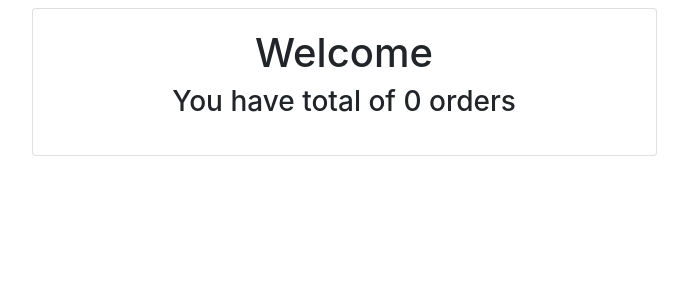
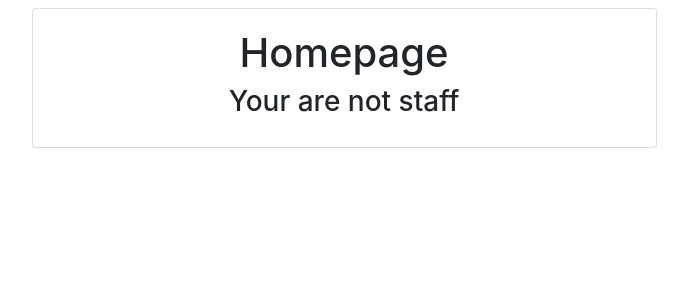
Before and after one commit to KamilKulerz/order_management, a Django app: page / in a window 1280 px wide. Shown: the part 56-356 px from the top of the page, without its empty margins (296-984 px from the left). Run offline with Django 3.2, Linux system fonts and the light colour scheme; data that the repository does not hold is empty; some libraries are stand-ins or nearby versions.

Commit message:
add info if you are not staff

```diff
--- a/orders_app/templates/orders_app/home.html
+++ b/orders_app/templates/orders_app/home.html
@@ -11,9 +11,10 @@
 
 {% csrf_token %}
 <div class="card">
-    {% if user.is_staff %}
+    {% if not user.is_staff %}
         <div class="card-body">
             <h1 align="center">Homepage</h1>
+            <h3 align="center">Your are not staff</h3>
         </div>
         </div>
     {% else %}
```
